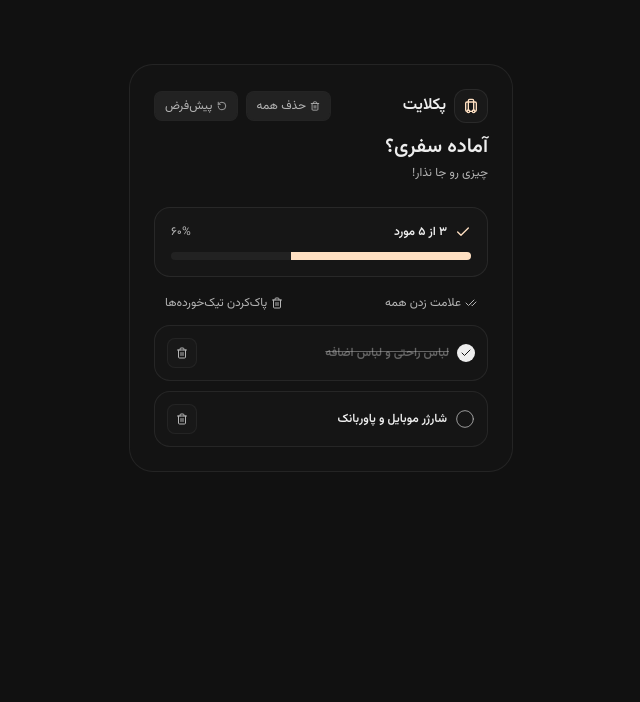
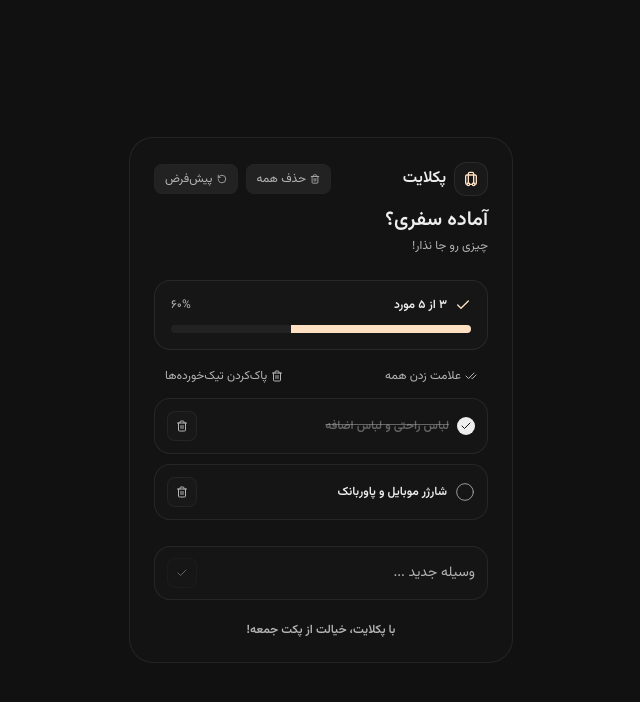
Before and after one commit to salartalaA/packlite, a React (Vite) app: page / in a window 1280 px wide. Shown: the top 702 px of the page, without its empty margins (605-1245 px from the left). Built offline with nearby package versions, Linux system fonts and the light colour scheme.

Commit message:
feat: add create pack item component

```diff
--- a/src/app.tsx
+++ b/src/app.tsx
@@ -1,3 +1,4 @@
+import AddPackItem from "./components/add-pack-item";
 import CheckListActions from "./components/check-list-actions";
 import Completion from "./components/completion";
 import Header from "./components/header";
@@ -5,7 +6,7 @@ import PackItems from "./components/pack-items";
 
 function App() {
   return (
-    <div className="min-h-screen py-16">
+    <div className="flex min-h-screen flex-col items-center justify-center py-16">
       <div className="mx-auto flex w-full max-w-sm flex-col justify-center gap-2.5 rounded-3xl border border-foreground/8 bg-card/35 p-6">
         <Header />
 
@@ -14,6 +15,12 @@ function App() {
         <CheckListActions />
 
         <PackItems />
+
+        <AddPackItem />
+
+        <p className="mt-3 text-center font-semibold text-muted-foreground text-xs">
+          {"با پکلایت، خیالت از پکت جمعه!"}
+        </p>
       </div>
     </div>
   );
--- /dev/null
+++ b/src/components/add-pack-item.tsx
@@ -0,0 +1,30 @@
+import { Check } from "lucide-react";
+import { useState } from "react";
+import { Input } from "./ui/input";
+
+const AddPackItem = () => {
+  const [newItem, setNewItem] = useState("");
+
+  return (
+    <div className="mt-4 flex items-center justify-between rounded-2xl border border-foreground/8 bg-card/45 p-2 px-3 transition-colors focus-within:border-foreground/15!">
+      <Input
+        autoComplete="off"
+        className="border-none! bg-transparent p-0 outline-none! ring-0!"
+        // biome-ignore lint/performance/noJsxPropsBind: No performance issue
+        onChange={(e) => setNewItem(e.target.value)}
+        placeholder="وسیله جدید ..."
+        value={newItem}
+      />
+
+      <button
+        className="rounded-lg border border-muted-foreground/8 bg-card/95 p-2 text-muted-foreground transition-all disabled:opacity-50"
+        disabled={!newItem.trim()}
+        type="button"
+      >
+        <Check className="size-3" />
+      </button>
+    </div>
+  );
+};
+
+export default AddPackItem;
--- /dev/null
+++ b/src/components/ui/input.tsx
@@ -0,0 +1,19 @@
+import { Input as InputPrimitive } from "@base-ui/react/input";
+import { cn } from "cn";
+import type * as React from "react";
+
+function Input({ className, type, ...props }: React.ComponentProps<"input">) {
+  return (
+    <InputPrimitive
+      className={cn(
+        "h-9 w-full min-w-0 rounded-3xl border border-transparent bg-input/50 px-3 py-1 text-base outline-none transition-[color,box-shadow,background-color] file:inline-flex file:h-7 file:border-0 file:bg-transparent file:font-medium file:text-foreground file:text-sm placeholder:text-muted-foreground focus-visible:border-ring focus-visible:ring-3 focus-visible:ring-ring/30 disabled:pointer-events-none disabled:cursor-not-allowed disabled:opacity-50 aria-invalid:border-destructive aria-invalid:ring-3 aria-invalid:ring-destructive/20 md:text-sm dark:aria-invalid:border-destructive/50 dark:aria-invalid:ring-destructive/40",
+        className
+      )}
+      data-slot="input"
+      type={type}
+      {...props}
+    />
+  );
+}
+
+export { Input };
```
